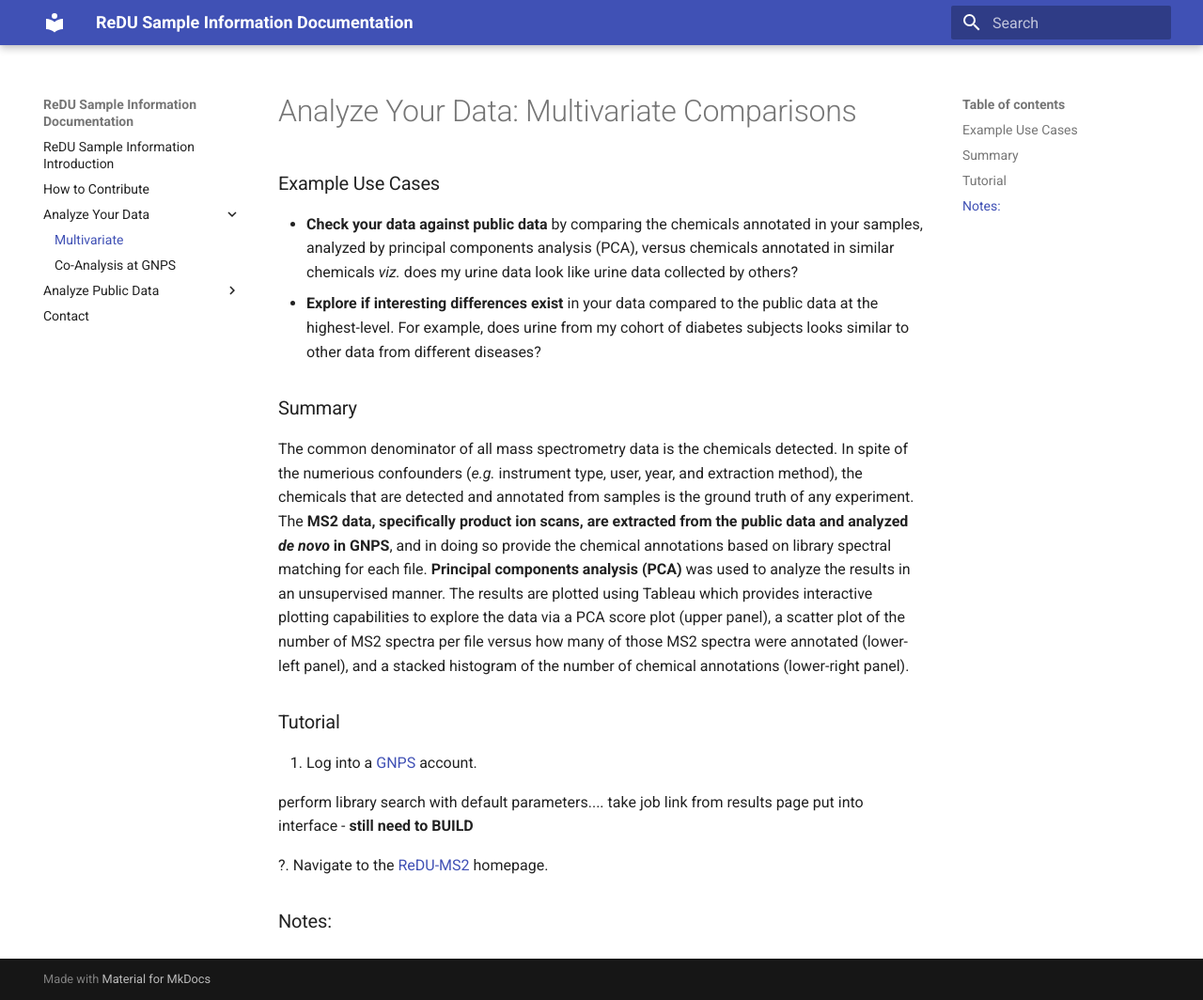
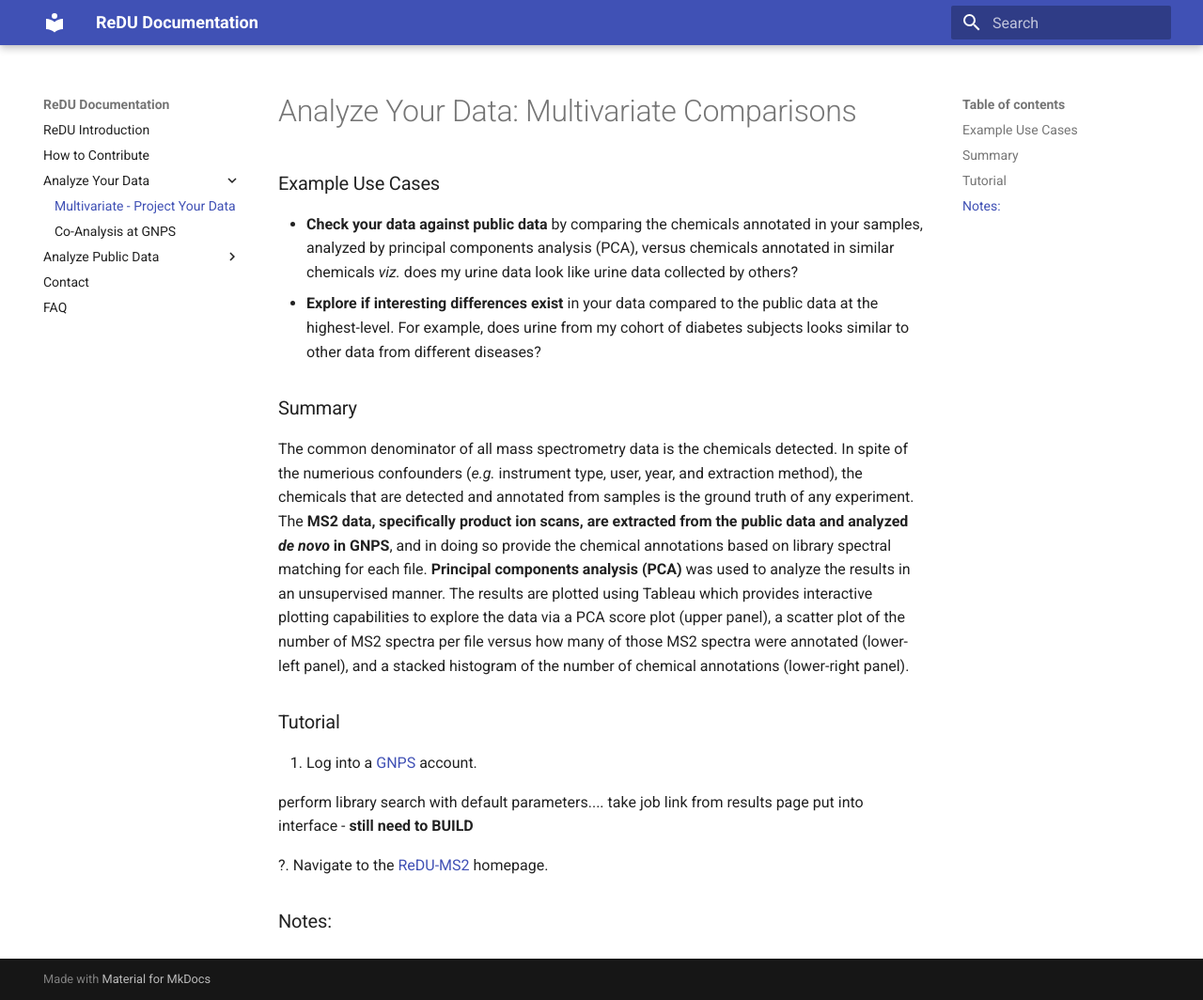
Before and after one commit to mwang87/ReDU-MS2-Documentation, an MkDocs documentation site: the page built from docs/AnalyzeYourData_MultivariateComparisons.md, in a window 1280 px wide and 1064 px high. Shown: the whole window at 94% size. Built offline with MkDocs 1.6.1 and Material for MkDocs 9.7.7, drawn with Linux system fonts in a browser that asks for light colours; old or Windows-style settings are respelled for this version of MkDocs.

Commit message:
Update mkdocs.yml
update prior to submission + FAQ

```diff
--- a/mkdocs.yml
+++ b/mkdocs.yml
@@ -1,15 +1,16 @@
-site_name: ReDU Sample Information Documentation
+site_name: ReDU Documentation
 pages:
-    - ReDU Sample Information Introduction: index.md
+    - ReDU Introduction: index.md
     - How to Contribute: HowtoContribute.md
     - Analyze Your Data:
-        - Multivariate: AnalyzeYourData_MultivariateComparisons.md
+        - Multivariate - Project Your Data: AnalyzeYourData_MultivariateComparisons.md
         - Co-Analysis at GNPS: AnalyzeYourData_CoAnalysis_at_GNPS.md
     - Analyze Public Data:
-        - Multivariate: AnalyzePublicData_MultivariateComparisons.md
-        - Chemical Explorer: AnalyzePublicData_ChemicalEnrichment.md
+        - Multivariate - Explore Public Data: AnalyzePublicData_MultivariateComparisons.md
+        - Chemical Explorer and Sample Information Association: AnalyzePublicData_ChemicalEnrichment.md
         - Re-analysis at GNPS: PublicData_Reanalysis_at_GNPS.md
     - Contact: contact.md
+    - FAQ: FAQ.md
 theme:
     name: material
     #name: readthedocs
```
